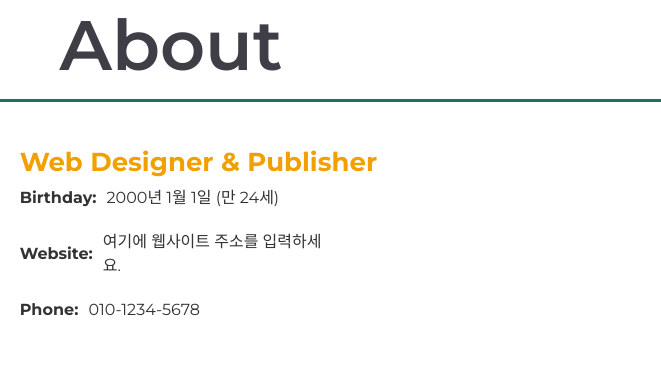
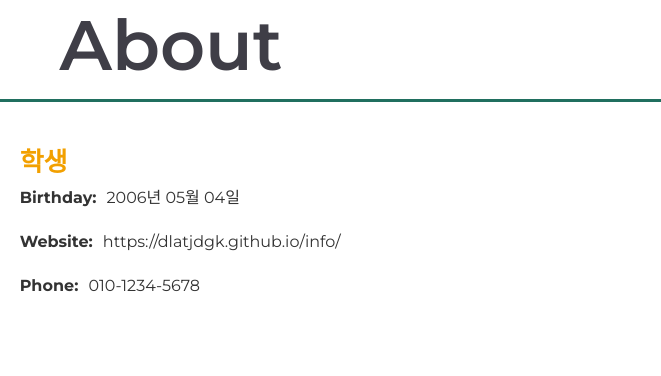
Before and after one commit to dlatjdgk/info, a plain HTML site: page index.html in a window 1280 px wide. Shown: the part 897-1273 px from the top of the page, 619-1280 px from the left. Drawn offline with Linux system fonts and the light colour scheme; a web font is replaced by a local one.

Commit message:
feat: Update user information

```diff
--- a/index.html
+++ b/index.html
@@ -68,7 +68,7 @@
               <img src="./assets/img/profile-img1.png" class="img-fluid" alt="">
             </div>
             <div class="col-lg-8 pt-4 pt-lg-0 content" data-aos="fade-left">
-              <h3>Web Designer &amp;  Publisher</h3>
+              <h3>학생</h3>
               <!-- <p class="fst-italic">
                 Lorem ipsum dolor sit amet, consectetur adipiscing elit, sed do eiusmod tempor incididunt ut labore et dolore
                 magna aliqua.
@@ -76,8 +76,8 @@
               <div class="row">
                 <div class="col-lg-6">
                   <ul>
-                    <li><strong>Birthday:</strong> <span>2000년 1월 1일 (만 24세)</span></li>
-                    <li><strong>Website:</strong> <span>여기에 웹사이트 주소를 입력하세요.</span></li>
+                    <li><strong>Birthday:</strong> <span>2006년 05월 04일</span></li>
+                    <li><strong>Website:</strong> <span>https://dlatjdgk.github.io/info/</span></li>
                     <li><strong>Phone:</strong> <span>010-1234-5678</span></li>
                   </ul>
                 </div>
```
